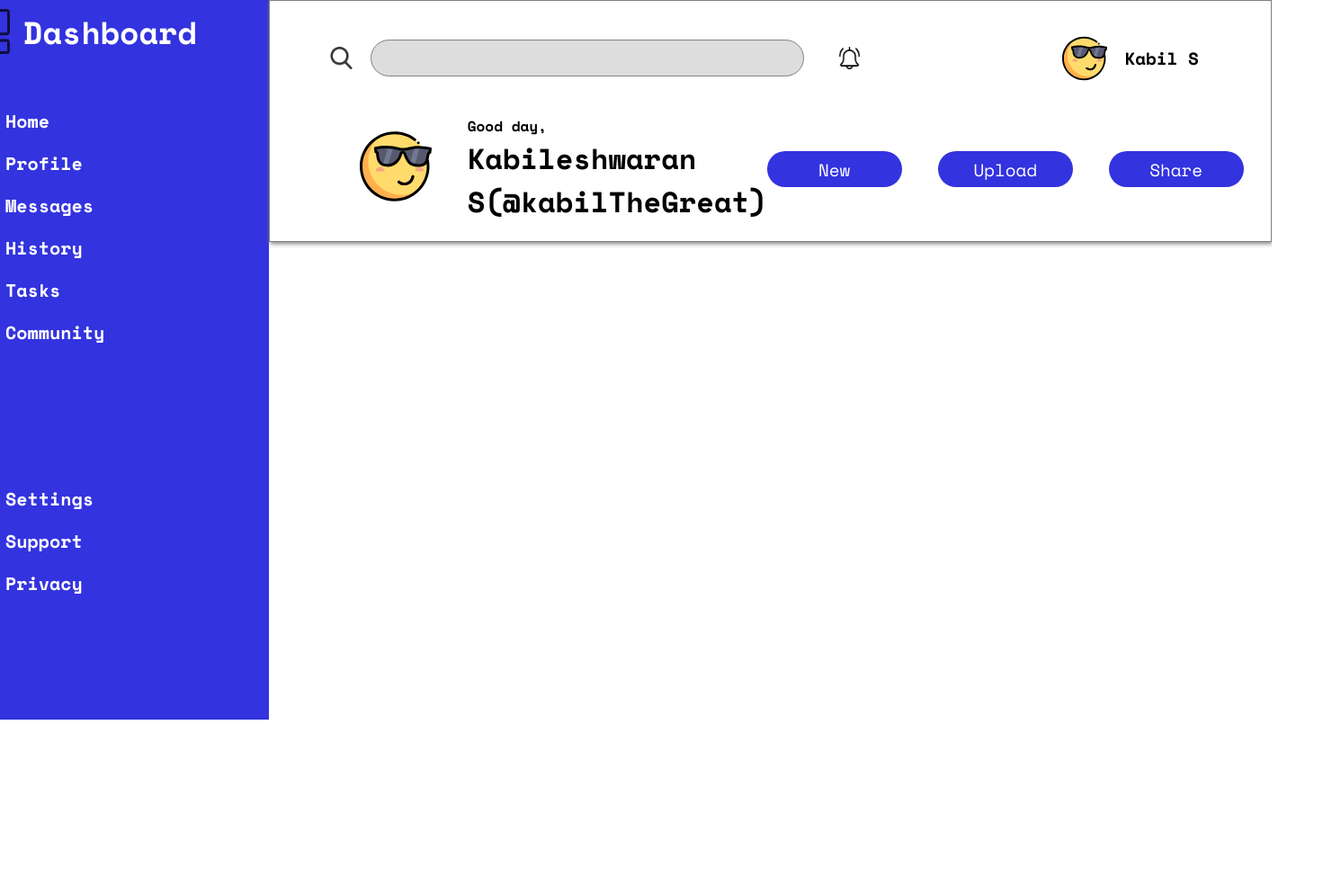
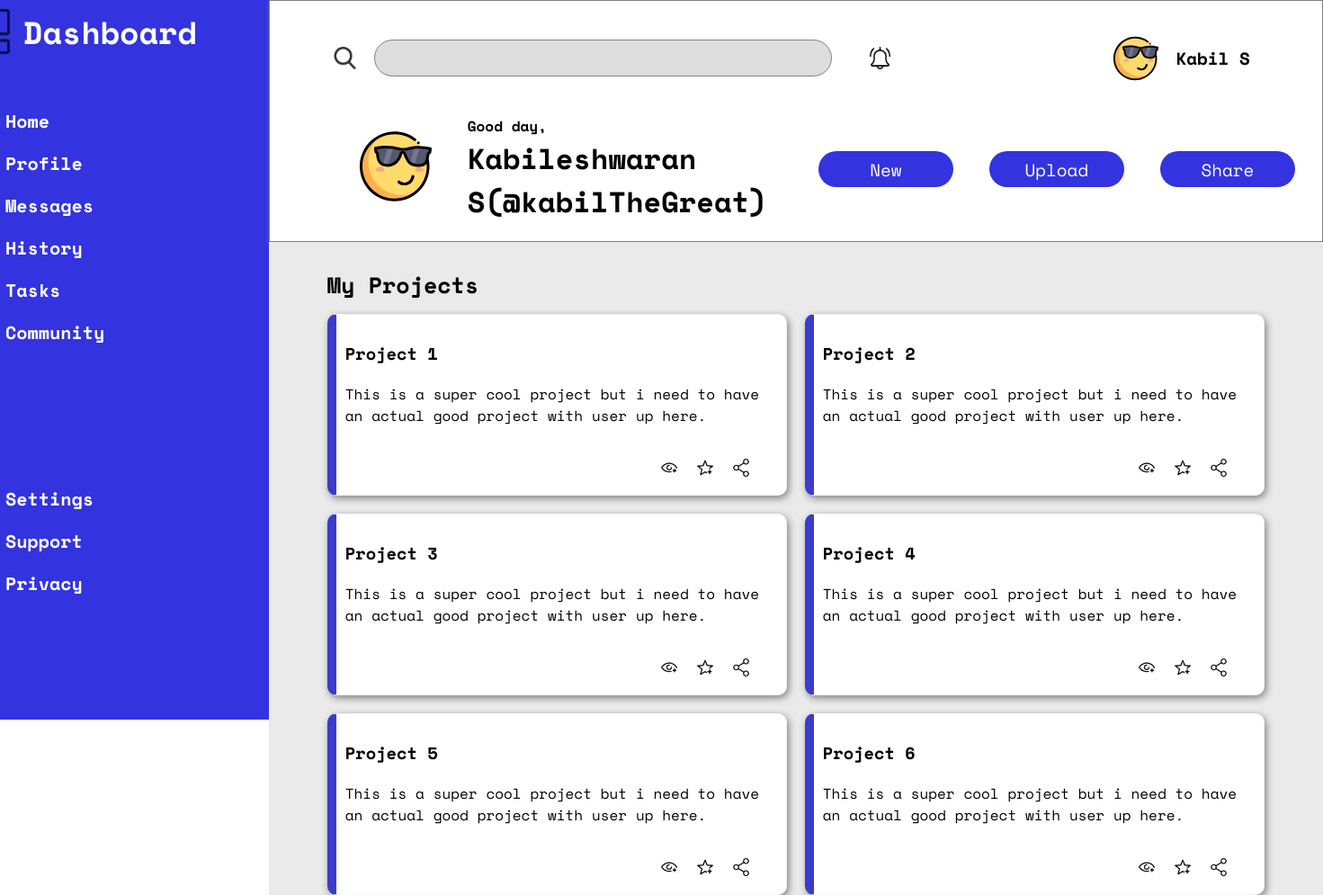
Before and after one commit to dazenpc/odin-dashboard, a plain HTML site: page index.html in a window 1280 px wide. Shown: the full height of the page at 90% size, 1471 px wide, since content can reach past the window. Before the commit the page ends 800 px from the top, so only its background shows below. Drawn offline with nearby package versions, Linux system fonts and the light colour scheme; a web font is replaced by a local one.

Commit message:
feat: add main area project section and styling

```diff
--- a/index.html
+++ b/index.html
@@ -63,7 +63,54 @@
                 </div>
             </div>
         </div>
-        <div class="main-content-main"></div>
+        <div class="main-content-main">
+            <div class="projects">
+                <p class="heading-text">My Projects</p>
+                <div>
+                    <h3>Project 1</h3>
+                    <p>This is a super cool project but i need to have an actual good project with user up here.</p>
+                    <img src="Assets/main/projects/star.png" alt="">
+                    <img src="Assets/main/projects/eye.png" alt="">
+                    <img src="Assets/main/projects/share.png" alt="">
+                </div>
+                <div>
+                    <h3>Project 2</h3>
+                    <p>This is a super cool project but i need to have an actual good project with user up here.</p>
+                    <img src="Assets/main/projects/star.png" alt="">
+                    <img src="Assets/main/projects/eye.png" alt="">
+                    <img src="Assets/main/projects/share.png" alt="">
+                </div>
+                <div>
+                    <h3>Project 3</h3>
+                    <p>This is a super cool project but i need to have an actual good project with user up here.</p>
+                    <img src="Assets/main/projects/star.png" alt="">
+                    <img src="Assets/main/projects/eye.png" alt="">
+                    <img src="Assets/main/projects/share.png" alt="">
+                </div>
+                <div>
+                    <h3>Project 4</h3>
+                    <p>This is a super cool project but i need to have an actual good project with user up here.</p>
+                    <img src="Assets/main/projects/star.png" alt="">
+                    <img src="Assets/main/projects/eye.png" alt="">
+                    <img src="Assets/main/projects/share.png" alt="">
+                </div>
+                <div>
+                    <h3>Project 5</h3>
+                    <p>This is a super cool project but i need to have an actual good project with user up here.</p>
+                    <img src="Assets/main/projects/star.png" alt="">
+                    <img src="Assets/main/projects/eye.png" alt="">
+                    <img src="Assets/main/projects/share.png" alt="">
+                </div>
+                <div>
+                    <h3>Project 6</h3>
+                    <p>This is a super cool project but i need to have an actual good project with user up here.</p>
+                    <img src="Assets/main/projects/star.png" alt="">
+                    <img src="Assets/main/projects/eye.png" alt="">
+                    <img src="Assets/main/projects/share.png" alt="">
+                </div>
+            </div>
+            <div class="sidebar-right"></div>
+        </div>
     </div>
 </body>
 </html>
--- a/style.css
+++ b/style.css
@@ -30,7 +30,7 @@ body{
     padding-top: 10px;
 }
 
-.logo img, .menu-links img, .page-links img, .main-content-header img{
+.logo img, .menu-links img, .page-links img, .main-content-header img {
     object-fit: contain;
     width: 50px;
     height: 50px;
@@ -202,3 +202,77 @@ body{
         box-shadow: 3px 1px 10px blue;;
     }
 }
+
+.main-content-main{
+    display: grid;
+    grid-template-columns: 2fr 1fr;
+}
+
+.projects{
+    background-color: rgb(235, 234, 234);
+    padding-left: 65px;
+    padding-right: 65px;
+    & img{
+        width: 20px;
+        height: 20px;
+        opacity: 1;
+    }
+
+    div{
+        background-color: white;
+        height: 180px;
+        width: 480px;
+        border: 1px solid whitesmoke;
+        border-radius: 10px;
+        padding: 10px;
+        box-shadow: 2px 3px 8px gray;
+        border-left: 10px solid rgb(59, 59, 204);
+        position: relative;
+
+        & img{
+            position: absolute;
+            bottom: 20px;
+        }
+
+        & img:hover{
+            cursor: pointer;
+            opacity: 1;
+        }
+
+        & img[src$="star.png"]{
+            right: 80px;
+        }
+
+        & img[src$="eye.png"]{
+            right: 120px;
+        }
+
+        & img[src$="share.png"]{
+            right: 40px;
+        }
+    }
+
+    & div:hover{
+        box-shadow: 2px 4px 20px gray;
+        background-color: rgb(102, 102, 253);
+        color: white;
+    }
+
+
+    display: grid;
+    grid-template-columns: repeat(2, 1fr);
+    grid-template-rows: 60px repeat(3, 1fr);
+    justify-items: center;
+    align-items: center;
+    gap: 20px;
+
+}
+
+.heading-text{
+    justify-self: start;
+    grid-column: 1 / -1;
+
+    font-size: 25px;
+    font-weight: bold;
+    margin-bottom: -10px;
+}
```
